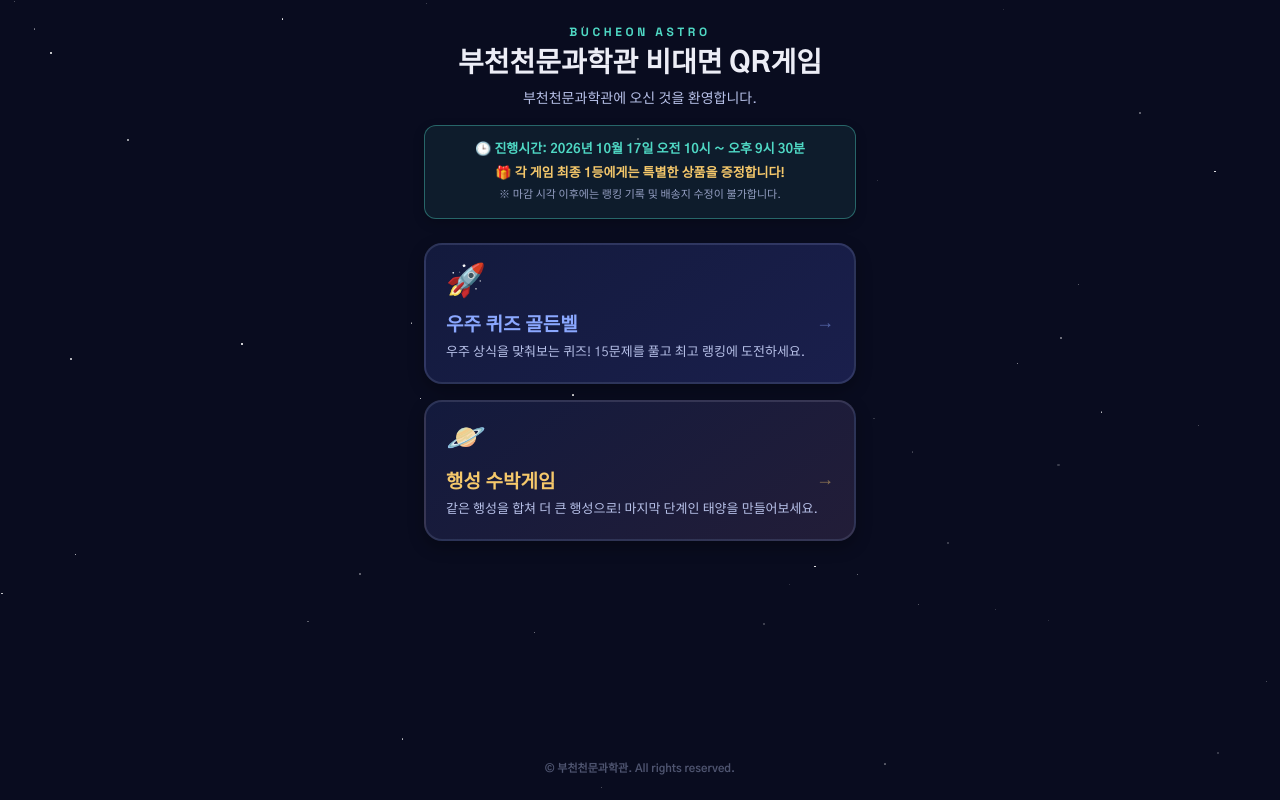
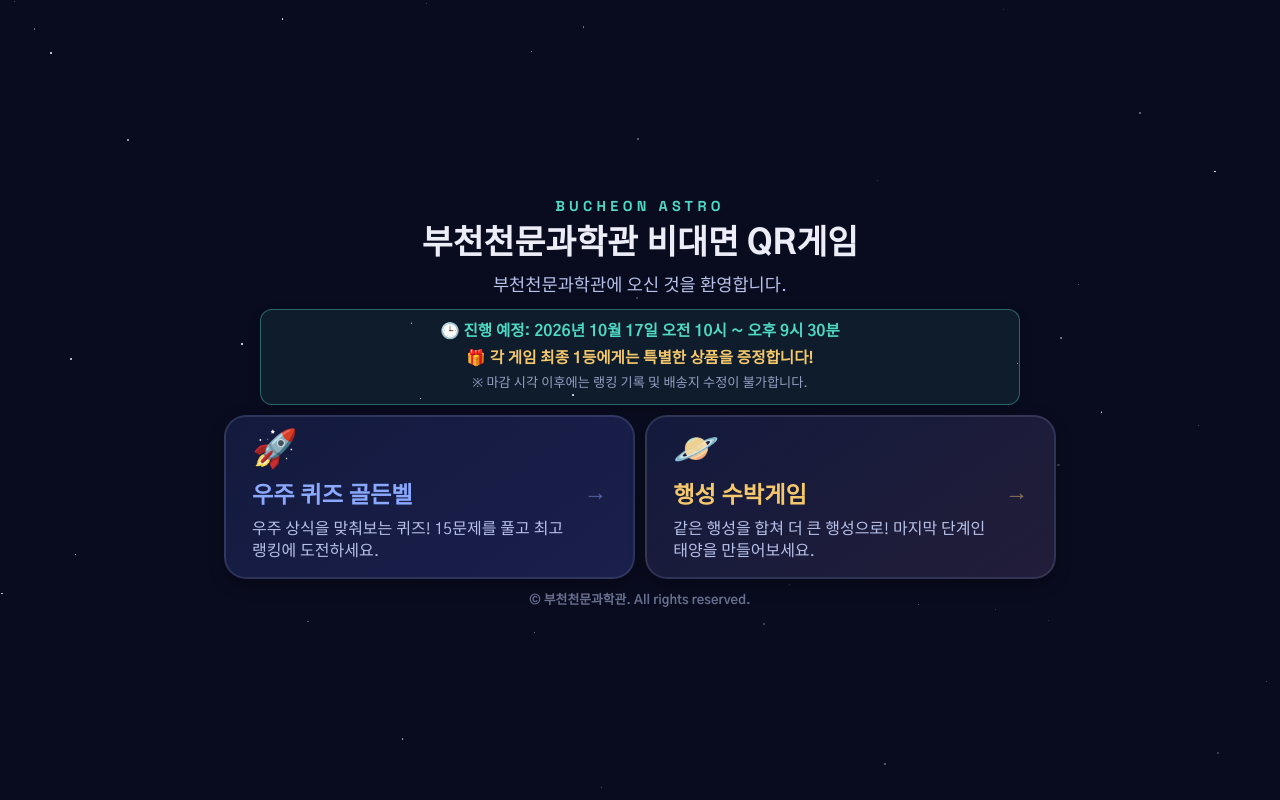
Before and after one commit to dsvit100/game_hub, a plain HTML site: page index.html in a window 1280 px wide. Drawn offline with Linux system fonts and the light colour scheme.

Commit message:
서버과부하시폰트변경

```diff
--- a/index.html
+++ b/index.html
@@ -20,75 +20,137 @@
     --text-main: #ECEDF6;
     --text-dim: #B7C0E8;
     --gold: #F5C86B;
+
+    /* 화면 크기(가로/세로 중 더 작은 쪽)에 맞춰 자동으로 조절되는 크기 단위 */
+    --fs-eyebrow: clamp(11px, min(2.8vw, 1.8dvh), 15px);
+    --fs-h1:      clamp(21px, min(6.4vw, 4.2dvh), 44px);
+    --fs-desc:    clamp(13px, min(3.5vw, 2.2dvh), 19px);
+    --fs-info:    clamp(12.5px, min(3.2vw, 1.95dvh), 17px);
+    --fs-info-sm: clamp(11.5px, min(2.8vw, 1.65dvh), 14px);
+    --fs-icon:    clamp(24px, min(8vw, 4.6dvh), 52px);
+    --fs-gtitle:  clamp(16px, min(5vw, 2.9dvh), 28px);
+    --fs-gdesc:   clamp(12.5px, min(3.4vw, 2dvh), 18px);
+    --fs-footer:  clamp(11px, min(2.8vw, 1.6dvh), 14px);
+    --gap:        clamp(4px, 1.3dvh, 22px);
   }
   * { box-sizing: border-box; -webkit-tap-highlight-color: transparent; }
-  body, html {
+  html, body {
     margin: 0; padding: 0; height: 100%;
-    font-family: 'Gothic A1', sans-serif;
+    font-family: 'Gothic A1', 'Noto Sans KR', 'Apple SD Gothic Neo', 'Malgun Gothic', system-ui, sans-serif;
     background: var(--bg1); color: var(--text-main);
-    overflow: hidden; /* 스크롤 완벽 차단 */
+    overflow: hidden; /* 스크롤 차단 */
     -webkit-user-select: none; user-select: none;
+    -webkit-text-size-adjust: 100%;
   }
   a { text-decoration: none; -webkit-user-drag: none; }
 
+  /* 한 화면에 딱 맞는 레이아웃 (주소창 변화에 대응하는 dvh 사용) */
   #app {
-    height: 100vh; /* 한 화면에 맞춤 */
+    height: 100vh;   /* 구형 브라우저 대체값 */
+    height: 100dvh;
+    width: 100%;
+    max-width: min(560px, 100%);
+    margin: 0 auto;
+    padding:
+      max(env(safe-area-inset-top), 2dvh)
+      max(env(safe-area-inset-right), 5vw)
+      max(env(safe-area-inset-bottom), 1.2dvh)
+      max(env(safe-area-inset-left), 5vw);
     display: flex; flex-direction: column; align-items: center; justify-content: center;
-    padding: 3vh 24px; max-width: 480px; margin: 0 auto; position: relative; z-index: 1;
+    gap: var(--gap);
+    position: relative; z-index: 1;
   }
 
   .stars { position: fixed; inset: 0; z-index: 0; overflow: hidden; pointer-events: none; }
   .stars span { position: absolute; background: #fff; border-radius: 50%; opacity: 0.7; animation: twinkle 3s infinite ease-in-out; }
   @keyframes twinkle { 0%, 100% { opacity: 0.2; } 50% { opacity: 1; } }
 
-  .header { text-align: center; margin-bottom: 2vh; animation: fadein 0.5s ease; width: 100%; }
-  .eyebrow { font-family: 'Space Grotesk', sans-serif; letter-spacing: .3em; font-size: 12px; color: var(--accent2); margin-bottom: 8px; font-weight: 700; }
-  h1 { font-size: clamp(24px, 6vw, 28px); font-weight: 800; margin: 0 0 8px; line-height: 1.2; }
-  p.desc { font-size: 14px; color: var(--text-dim); line-height: 1.4; margin: 0; word-break: keep-all; }
+  .header { text-align: center; width: 100%; flex: 0 0 auto; animation: fadein 0.5s ease; }
+  .eyebrow { font-family: 'Space Grotesk', 'Gothic A1', system-ui, sans-serif; letter-spacing: .3em; font-size: var(--fs-eyebrow); color: var(--accent2); margin-bottom: 0.6em; font-weight: 700; }
+  h1 { font-size: var(--fs-h1); font-weight: 800; margin: 0 0 0.3em; line-height: 1.2; word-break: keep-all; }
+  p.desc { font-size: var(--fs-desc); color: var(--text-dim); line-height: 1.4; margin: 0; word-break: keep-all; }
 
   /* 공지 및 상품 안내 박스 */
   .info-box {
-    width: 100%;
+    width: 100%; flex: 0 0 auto;
     background: rgba(79, 216, 196, 0.08);
     border: 1px solid rgba(79, 216, 196, 0.4);
     border-radius: 12px;
-    padding: 14px;
-    margin-bottom: 3vh;
-    font-size: 13px;
-    line-height: 1.5;
+    padding: clamp(6px, 1.3dvh, 18px) clamp(10px, 3vw, 20px);
+    font-size: var(--fs-info);
+    line-height: 1.45;
     text-align: center;
     word-break: keep-all;
     animation: fadein 0.6s ease;
     box-shadow: 0 4px 12px rgba(0,0,0,0.2);
   }
-  .info-box .time { color: var(--accent2); font-weight: 700; display: block; margin-bottom: 4px; }
+  .info-box .time { color: var(--accent2); font-weight: 700; display: block; margin-bottom: 0.3em; }
   .info-box .prize { color: var(--gold); font-weight: 700; }
-  .info-box .sub-text { font-size: 11px; color: rgba(183,192,232,0.8); display: block; margin-top: 4px; }
+  .info-box.closed { border-color: rgba(183,192,232,0.35); background: rgba(183,192,232,0.07); }
+  .info-box.closed .time { color: var(--text-dim); }
+  .info-box.closed .prize { color: var(--text-main); }
+  .info-box .sub-text { font-size: var(--fs-info-sm); color: rgba(183,192,232,0.8); display: block; margin-top: 0.3em; }
 
-  .game-list { width: 100%; display: flex; flex-direction: column; gap: 2vh; animation: fadein 0.7s ease; }
+  .game-list {
+    width: 100%; flex: 0 1 auto; min-height: 0;
+    display: flex; flex-direction: column; gap: var(--gap);
+    animation: fadein 0.7s ease;
+  }
 
   .game-card {
     background: var(--bg2); border: 2px solid rgba(183,192,232,0.15); border-radius: 18px;
-    padding: 2.5vh 20px; text-decoration: none; color: var(--text-main); display: flex; flex-direction: column;
-    transition: transform 0.15s ease, border-color 0.2s, box-shadow 0.2s; box-shadow: 0 6px 16px rgba(0,0,0,0.3);
+    padding: clamp(8px, 1.8dvh, 28px) clamp(14px, 4vw, 26px);
+    color: var(--text-main); display: flex; flex-direction: column; justify-content: center;
+    transition: transform 0.15s ease, border-color 0.2s, box-shadow 0.2s;
+    box-shadow: 0 6px 16px rgba(0,0,0,0.3);
   }
   .game-card:active { transform: scale(0.97); border-color: var(--accent2); }
 
-  .game-card .icon { font-size: 32px; margin-bottom: 1.5vh; line-height: 1; }
-  .game-card .g-title { font-size: 19px; font-weight: 800; margin-bottom: 6px; color: #fff; display: flex; align-items: center; justify-content: space-between; }
-  .game-card .g-title::after { content: '→'; opacity: 0.5; font-weight: 500; font-size: 18px; transition: opacity 0.2s; }
+  .game-card .icon { font-size: var(--fs-icon); margin-bottom: 0.3em; line-height: 1; }
+  .game-card .g-title { font-size: var(--fs-gtitle); font-weight: 800; margin-bottom: 0.3em; color: #fff; display: flex; align-items: center; justify-content: space-between; }
+  .game-card .g-title::after { content: '→'; opacity: 0.5; font-weight: 500; transition: opacity 0.2s; }
   .game-card:active .g-title::after { opacity: 1; color: var(--accent2); }
-  .game-card .g-desc { font-size: 13px; color: var(--text-dim); line-height: 1.4; word-break: keep-all; }
+  .game-card .g-desc { font-size: var(--fs-gdesc); color: var(--text-dim); line-height: 1.4; word-break: keep-all; }
 
   .game-card.gb { background: linear-gradient(145deg, #131A3D, #1A1F4C); }
   .game-card.gb .g-title { color: #8BA8FF; }
-
   .game-card.pm { background: linear-gradient(145deg, #131A3D, #221D38); }
   .game-card.pm .g-title { color: var(--gold); }
 
-  .footer { margin-top: auto; padding-top: 2vh; font-size: 11px; color: rgba(183,192,232,0.4); font-weight: 600; text-align: center; animation: fadein 0.8s ease; }
+  /* 항상 화면 안에 보이는 푸터 */
+  .footer {
+    flex: 0 0 auto;
+    font-size: var(--fs-footer); color: rgba(183,192,232,0.55); font-weight: 600; text-align: center;
+    animation: fadein 0.8s ease;
+  }
 
   @keyframes fadein { from { opacity: 0; transform: translateY(10px); } to { opacity: 1; transform: translateY(0); } }
+
+  /* ===== 태블릿 (세로) ===== */
+  @media (min-width: 700px) {
+    #app { max-width: 680px; }
+    .game-card { border-radius: 22px; }
+  }
+
+  /* ===== 가로 모드 (폰/태블릿): 게임 카드를 좌우 2열로 ===== */
+  @media (orientation: landscape) and (min-width: 560px) {
+    #app { max-width: min(960px, 100%); }
+    .header, .info-box { max-width: 760px; }
+    .game-list { flex-direction: row; }
+    .game-card { flex: 1 1 0; min-width: 0; }
+    .game-card .icon { margin-bottom: 0.2em; }
+  }
+
+  /* ===== 아주 낮은 화면 (가로 모드 소형 폰) ===== */
+  @media (max-height: 420px) {
+    .eyebrow { display: none; }
+    .game-card .g-desc { line-height: 1.3; }
+    .info-box .sub-text { margin-top: 0.15em; }
+  }
+
+  @media (prefers-reduced-motion: reduce) {
+    * { animation: none !important; transition: none !important; }
+  }
 </style>
 </head>
 <body oncontextmenu="return false;">
@@ -102,11 +164,11 @@
     <p class="desc">부천천문과학관에 오신 것을 환영합니다.</p>
   </div>
 
-  <!-- 새롭게 추가된 운영시간 및 상품 안내 박스 -->
+  <!-- 운영시간 및 상품 안내 박스 -->
   <div class="info-box">
-    <span class="time">🕒 진행시간: 2026년 10월 17일 오전 10시 ~ 오후 9시 30분</span>
-    <span class="prize">🎁 각 게임 최종 1등에게는 특별한 상품을 증정합니다!</span>
-    <span class="sub-text">※ 마감 시각 이후에는 랭킹 기록 및 배송지 수정이 불가합니다.</span>
+    <span class="time" id="evTime">🕒 진행시간: 2026년 10월 17일 오전 10시 ~ 오후 9시 30분</span>
+    <span class="prize" id="evPrize">🎁 각 게임 최종 1등에게는 특별한 상품을 증정합니다!</span>
+    <span class="sub-text" id="evSub">※ 마감 시각 이후에는 랭킹 기록 및 배송지 수정이 불가합니다.</span>
   </div>
 
   <div class="game-list">
@@ -140,6 +202,30 @@
     wrap.appendChild(s);
   }
 
+
+  // 행사 진행 상태 자동 전환 (한국 시간 기준)
+  const EV_START = new Date('2026-10-17T10:00:00+09:00').getTime();
+  const EV_END   = new Date('2026-10-17T21:30:00+09:00').getTime();
+  const box = document.querySelector('.info-box');
+  const evTime = document.getElementById('evTime');
+  const evPrize = document.getElementById('evPrize');
+  const evSub = document.getElementById('evSub');
+  function updateEventState() {
+    const now = Date.now();
+    box.classList.toggle('closed', now > EV_END);
+    if (now > EV_END) {
+      evTime.textContent = '🕒 행사가 종료되었습니다.';
+      evPrize.textContent = '🎉 참여해 주셔서 감사합니다!';
+      evSub.textContent = '※ 랭킹 기록 및 배송지 수정이 마감되었습니다.';
+    } else if (now < EV_START) {
+      evTime.textContent = '🕒 진행 예정: 2026년 10월 17일 오전 10시 ~ 오후 9시 30분';
+    } else {
+      evTime.textContent = '🕒 진행시간: 2026년 10월 17일 오전 10시 ~ 오후 9시 30분';
+    }
+  }
+  updateEventState();
+  setInterval(updateEventState, 30000);
+
   // 모바일 드래그 방지
   document.addEventListener('selectstart', e => e.preventDefault());
   document.addEventListener('dragstart', e => e.preventDefault());
```
